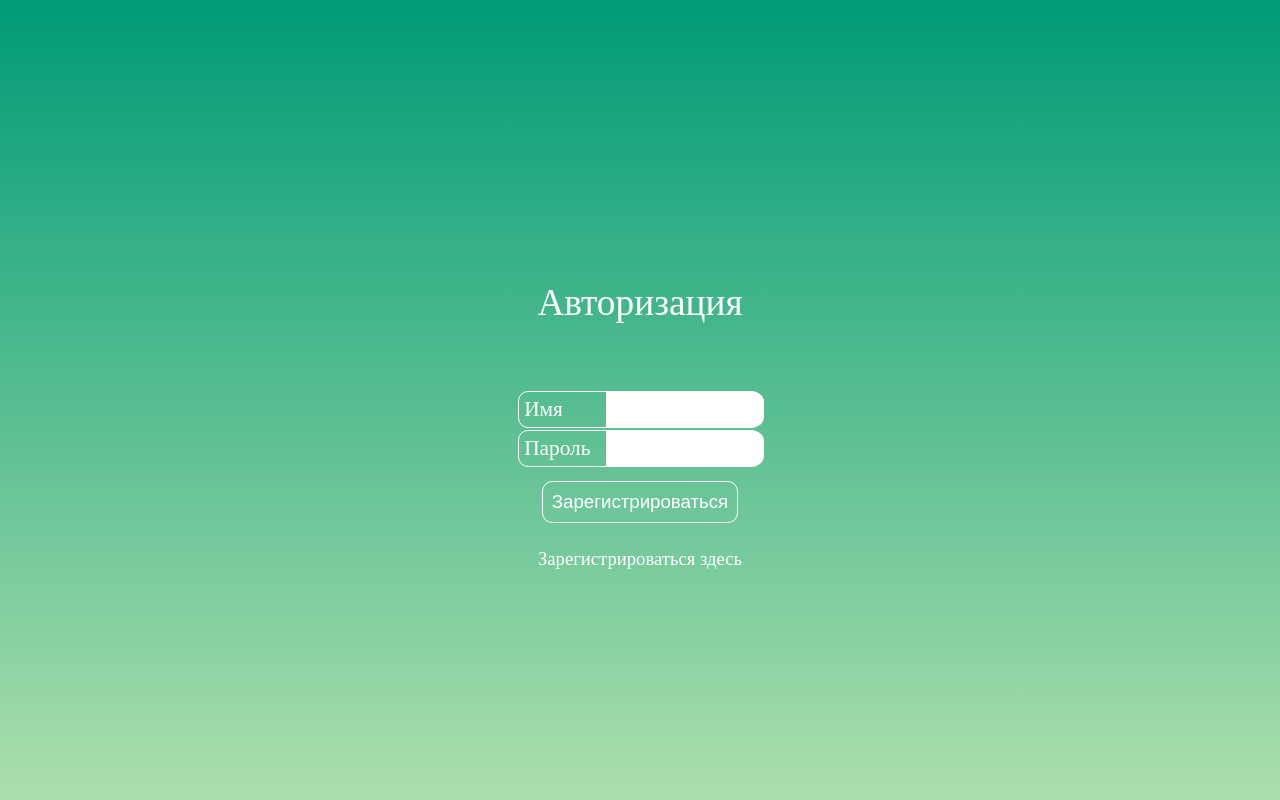
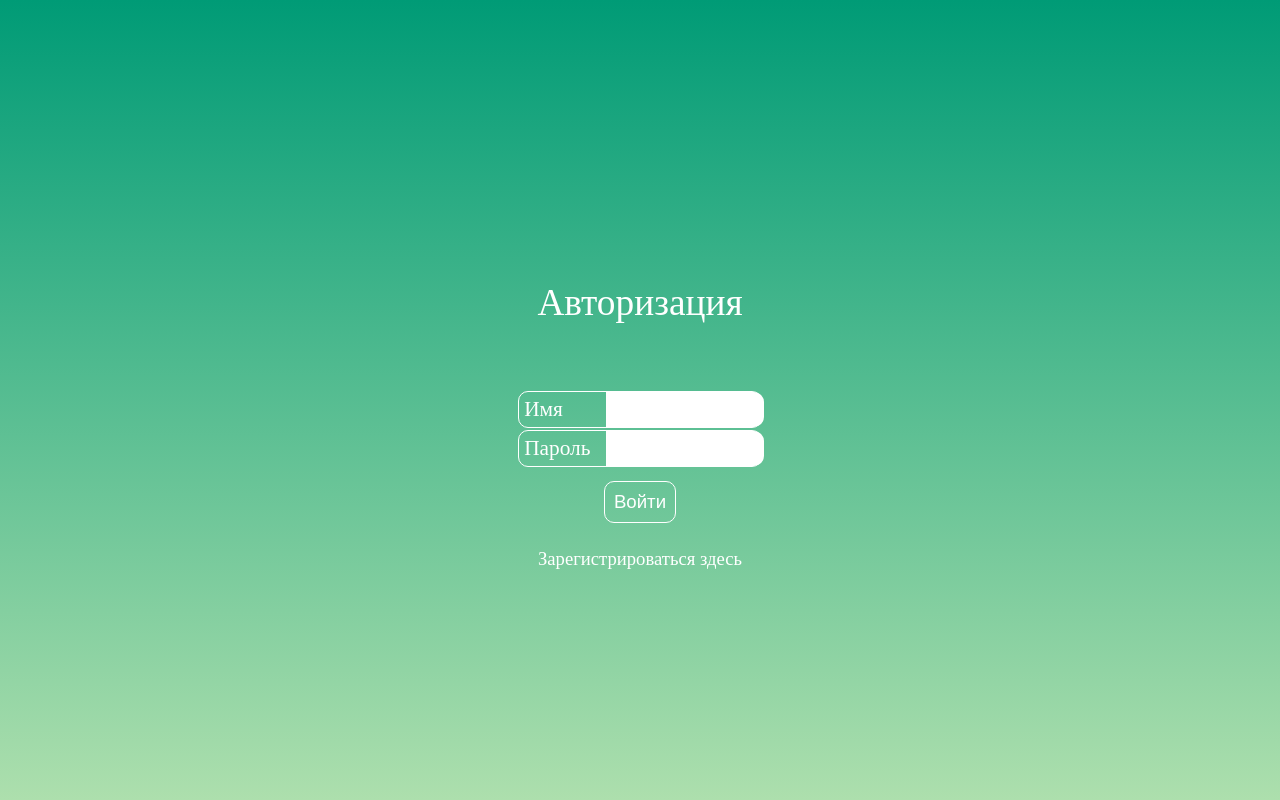
Before and after one commit to snezhanaprog/Online_chat, a Django app: page /log/ in a window 1280 px wide. Run offline with Django 5.2, Linux system fonts and the light colour scheme; some libraries are stand-ins or nearby versions.

Commit message:
fix registration and authorization

```diff
--- a/online_chat/chat/templates/log.html
+++ b/online_chat/chat/templates/log.html
@@ -21,7 +21,7 @@
          </div>
               {% csrf_token %}
          <div class="form__button">
-             <input type="submit" value="Зарегистрироваться"/>
+             <input type="submit" value="Войти"/>
          </div>
         </form>
           <div class="main__url">
--- a/online_chat/chat/templates/reg.html
+++ b/online_chat/chat/templates/reg.html
@@ -31,7 +31,7 @@
      </form>
 
      <div class="main__url">
-         <a href="{% url 'log' %}">Авторизоваться  здесь</a>
+         <a href="{% url 'log' %}">Авторизоваться здесь</a>
      </div>
      </div>
  </div>
```
